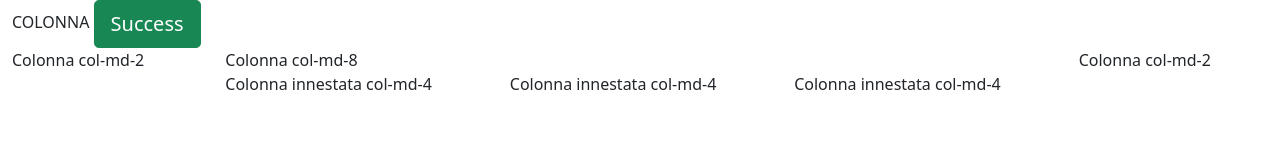
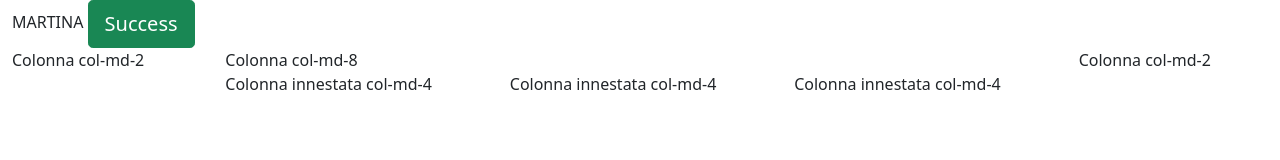
Before and after one commit to martinadellobuono/progetto-dhch, a plain HTML site: page index.html in a window 1280 px wide. Drawn offline with Linux system fonts and the light colour scheme.

Commit message:
Update index.html

```diff
--- a/index.html
+++ b/index.html
@@ -11,7 +11,7 @@
 
 			<div class="row">
 				<div class="col-md-12">
-					COLONNA
+					MARTINA
 					<button type="button" class="btn btn-success btn-lg">Success</button>
 				</div>
 			</div>
```
